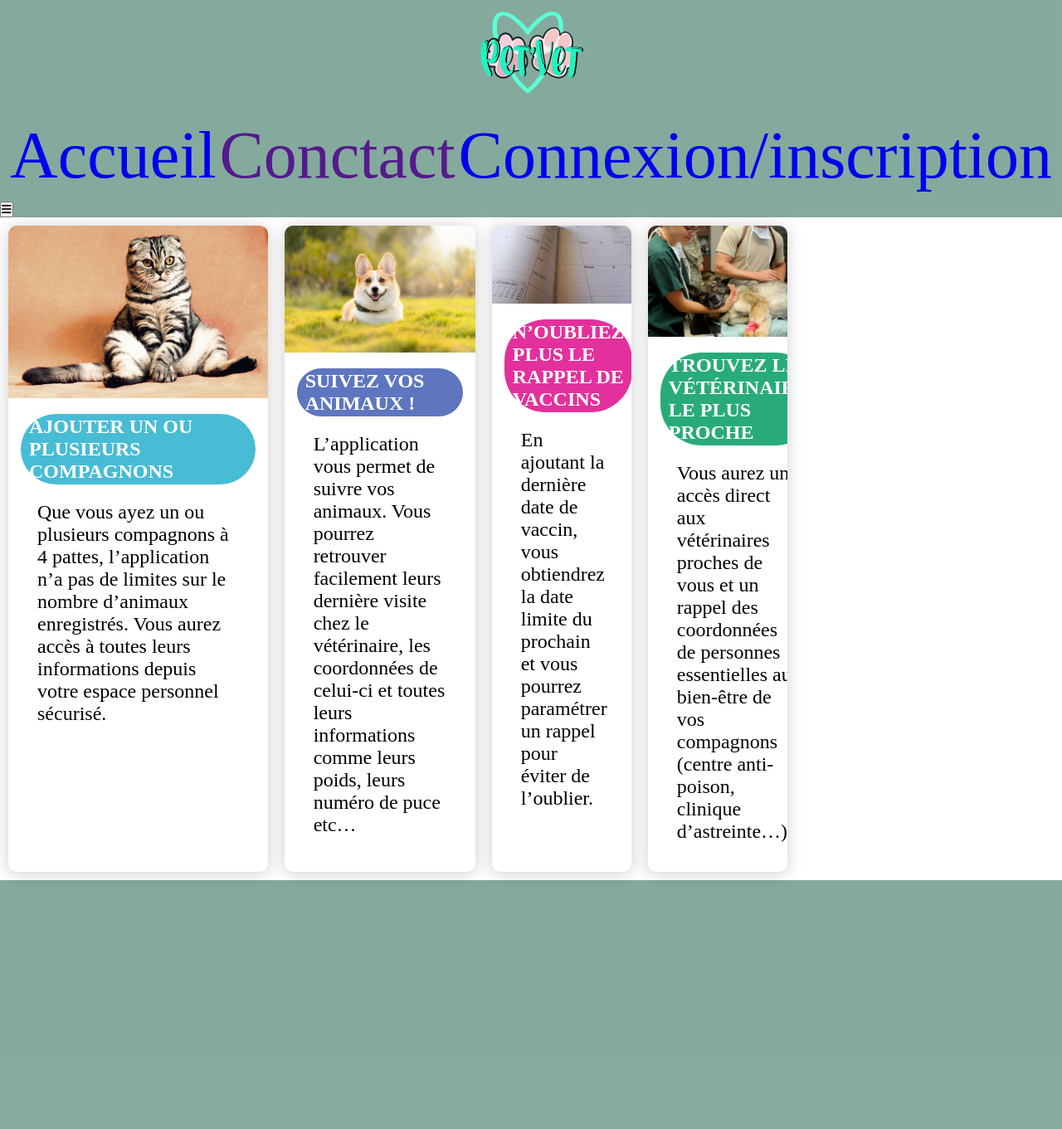
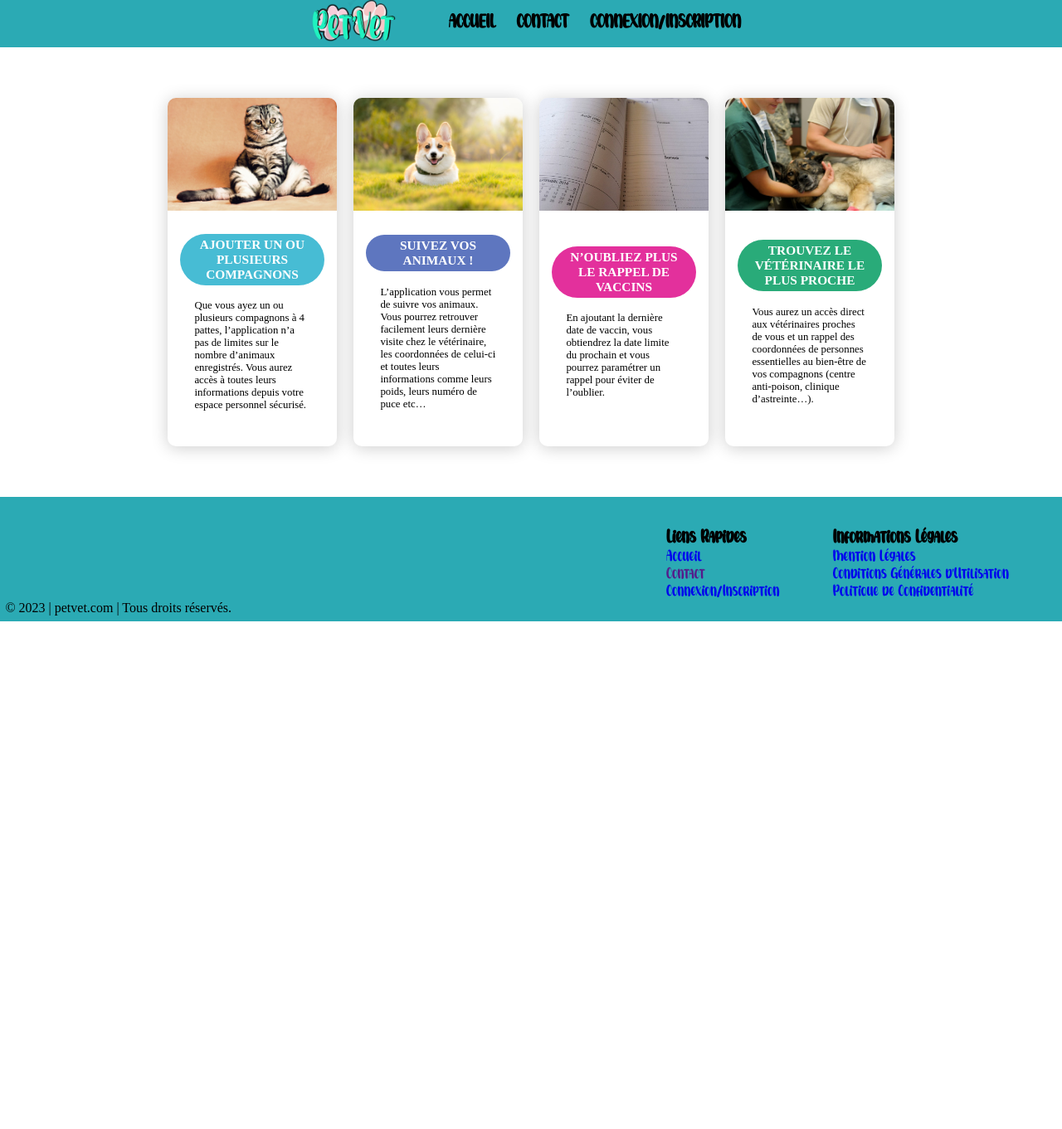
Before and after one commit to Faraore/Projet_site_app_Veto, a PHP site: page / in a window 1280 px wide. Shown: the whole page at 83% size. After the commit the page ends 749 px from the top, so only its background shows below. Run offline with PHP 8.4, Linux system fonts and the light colour scheme.

Commit message:
Finition page d'accueil

```diff
--- a/PetVet/includes/partials/cardAcceuil.php
+++ b/PetVet/includes/partials/cardAcceuil.php
@@ -1,4 +1,4 @@
-<div class="containerCard1">
+<div class="containerCard">
   <div class="card">
     <div class="card-header">
       <img src="public/images/cat.jpg" alt="photo d'un chat assis " />
@@ -8,10 +8,8 @@
       <p>
       Que vous ayez un ou plusieurs compagnons à 4 pattes, l’application n’a pas de limites sur le nombre d’animaux enregistrés. Vous aurez accès à toutes leurs informations depuis votre espace personnel sécurisé.
       </p>
-
     </div>
-</div>
-<div class="containerCard2">
+  </div>
   <div class="card">
     <div class="card-header">
       <img src="public/images/dog.jpg" alt="photo d'un chien alonger dans l'herbe " />
@@ -21,10 +19,8 @@
       <p>
       L’application vous permet de suivre vos animaux. Vous pourrez retrouver facilement leurs dernière visite chez le vétérinaire, les coordonnées de celui-ci et toutes leurs informations comme leurs poids, leurs numéro de puce etc…
       </p>
-
     </div>
-</div>
-<div class="containerCard3">
+  </div>
   <div class="card">
     <div class="card-header">
       <img src="public/images/agenda.jpg" alt="image d'un agenda ouvert" />
@@ -34,10 +30,8 @@
       <p>
       En ajoutant la dernière date de vaccin, vous obtiendrez la date limite du prochain et vous pourrez paramétrer un rappel pour éviter de l’oublier.
       </p>
-
     </div>
-</div>
-<div class="containerCard4">
+  </div>
   <div class="card">
     <div class="card-header">
       <img src="public/images/veterinary.jpg" alt="photo d'un chien en pleine consultation avec le vétérinaire" />
@@ -47,6 +41,5 @@
       <p>
       Vous aurez un accès direct aux vétérinaires proches de vous et un rappel des coordonnées de personnes essentielles au bien-être de vos compagnons (centre anti-poison, clinique d’astreinte…).
       </p>
-
     </div>
 </div>
--- a/PetVet/includes/partials/footer.php
+++ b/PetVet/includes/partials/footer.php
@@ -1,3 +1,17 @@
-<div class = "footer">
-
+<div class="main">
+    <ul class ="footer-menu">
+            <h3 class = "footer-title">Liens Rapides</h3>
+            <li><a href="index.php">Accueil</a></li>
+            <li><a href="">Contact</a></li>
+            <li><a href="includes/core/views/formConnexion.phtml">Connexion/Inscription</a></li>
+    </ul>
+    <ul class ="footer-menu">
+            <h3 class = "footer-title">Informations Légales</h3>
+            <li><a href="mentionLegales.php">Mention Légales</a></li>
+            <li><a href="cgu.php">Conditions Générales d'Utilisation</a></li>
+            <li><a href="rgpd.php">Politique de Confidentialité</a></li>
+    </ul>
 </div>
+<div class ="copyright">
+    © 2023 | petvet.com | Tous droits réservés.
+</div>
--- a/PetVet/includes/partials/header.php
+++ b/PetVet/includes/partials/header.php
@@ -1,3 +1,4 @@
-<div class="Logo">
+
+<!--<div class="Logo">
     <img src="public/images/Logo_Site_PetVet.png" alt="logo du site">
-</div>
+</div>-->
--- a/PetVet/includes/partials/navbarNoCo.php
+++ b/PetVet/includes/partials/navbarNoCo.php
@@ -1,9 +1,10 @@
-<ul>
-    <li><a href="index.php">Accueil</a></li>
-    <li><a href="">Conctact</a></li>
-    <li><a href="includes/core/views/formConnexion.phtml">Connexion/inscription</a></li>
-
-</ul>
-<div id="btnBurger">
-<button><i class="fa-solid fa-bars"></i></button>
-</div>
+<!--<a class = "Logo">
+    <img src="public/images/Logo_Site_PetVet.png" alt="logo du site">
+</a>-->
+<img class="logo" src="public/images/Logo_Site_PetVet.png" alt="logo du site">
+<a href="index.php">Accueil</a>
+<a href="">Contact</a>
+<a href="includes/core/views/formConnexion.phtml">Connexion/Inscription</a>
+<!--<div id="btnBurger">
+    <button><i class="fa-solid fa-bars"></i></button>
+</div>-->
--- a/PetVet/public/styles/style.css
+++ b/PetVet/public/styles/style.css
@@ -1,5 +1,14 @@
+@font-face {
+  font-family: 'Bubble';
+  src: url('/public/font/BubbleShine.ttf');
+}
+@media (max-width:720px)
+{
+    /*-----------------------------menu burger---------------------------------------*/
+}
+@media(min-width:720px)
+{
   /*--------reset all ------------------------------------------*/
-
   *{
     margin: 0;
     padding: 0;
@@ -8,56 +17,53 @@
   }
   /*-------------------------variable----------------------------------------*/
   :root{
-    --bg-primary: rgba(120, 162, 148, 0.906);
+    --bg-primary: rgba(6, 156, 167, 0.850);
     --fontColor: rgba(0, 0, 0);
   }
   /*--------------- style de mon header ------------*/
   body > header{
     width: 100%;
     background-color: var(--bg-primary);
-
-	align-items: center
   }
 
+  /*-------------------navBarNoCo---------------------------------------------------*/
 
-.Logo{
-
-    text-align: center;
-
-}
-.Logo > img{
-
-    width: 10%;
-}
-
-/*-------------------navBarNOco---------------------------------------------------*/
-body > header > nav > ul{
-    padding: 10px;
-    display: flex;
-    justify-content: space-around;
-    font-size: 5em;
-}
-
-
-/*-----------------------------menu burger---------------------------------------*/
-/*----------------------main----------------------------------------------*/
-main{
-    display: flex;
-    flex-wrap: wrap;
-}
-
-/*----------------------cardAcceuilStyle-----------------------------------------*/
-body > main > article {
-    display: flex;
+  body > header > nav {
+    width: 100%;
+    font-size: 1.8vw;
+    display:flex;
     justify-content: center;
     align-items: center;
+  }
+  .logo{
+    width: 8%;
+    padding-right:4%;
+    padding-bottom: 0.5%;
+  }
+  body > header > nav > a{
+    font-family: 'Bubble', sans-serif;
+    margin: 1%;
+    text-transform:uppercase;
+    font-weight: bold;
+    color: var(--fontColor);
+  }
+  body > header > nav > a:hover{
+    color: rgba(4, 118, 126, 0.85);
+  }
+  /*----------------------main----------------------------------------------*/
+
+  /*----------------------cardAccueilStyle-----------------------------------------*/
+  body > main > article {
     margin: 0;
     color: var(--fontColor);
   }
-  .containerCard1,.containerCard2,.containerCard3,.containerCard4 {
+  .containerCard{
     display: flex;
-    width: 100%;
-    justify-content: space-between;
+    margin-left: 15%;
+    margin-right: 15%;
+    margin-top : 4%;
+    margin-bottom : 4%;
+    width: 70%;
   }
   .card {
     margin: 10px;
@@ -65,7 +71,7 @@ body > main > article {
     border-radius: 10px;
     box-shadow: 0 2px 20px rgba(0, 0, 0, 0.2);
     overflow: hidden;
-    width: 33%;
+    width: 25%;
   }
   .card-header img {
     width: 100%;
@@ -79,14 +85,14 @@ body > main > article {
     padding: 15px;
     min-height: 250px;
   }
-
   .tag {
     background: #cccccc;
     border-radius: 50px;
-    font-size: 1.5rem;
+    font-size: 1.2vw;
     color: #fff;
-    padding: 2px 10px;
+    padding: 4px 20px;
     text-transform: uppercase;
+    text-align: center;
 
   }
   .tagCompagnon {
@@ -99,92 +105,110 @@ body > main > article {
     background-color: #e3309c;
   }
   .tagVeto{
-    background-color: rgb(41, 171, 121);
+    background-color: rgba(41, 171, 121, 1);
   }
-
   .card-body > p {
-    font-size: 1.5rem;
-    margin: 20px;
+    font-size: 1vw;
+    margin: 10%;
   }
   /*--------------------footer-------------------------------------------------*/
   body > footer{
     width: 100%;
     background-color: var(--bg-primary);
-   height: 300px;
+    height: 20%;
+    padding-top:3%;
   }
+  body > footer > .main{
+    display:flex;
+    flex-direction: row;
+    justify-content: flex-end;
+    font-family: 'Bubble', sans-serif;
+    font-size: 1.5vw;
+
+  }
+  .footer-menu{
+    display:flex;
+    flex-direction: column;
+    margin-right: 5%;
+  }
+  .copyright{
+    margin-left:.5%;
+    padding-bottom: .5%;
+  }
+
   /*----------------------------formConnexion----------------------------------------*/
-form {
+  form, .form {
     display: flex;
     justify-content: center;
     align-items: center;
     flex-direction: column;
   }
-
   .forms {
-  width: 30%;
-  height: 70%;
-  background: white;
+    width: 40%;
+    height: 100vh;
+    background: rgb(228, 227, 227);
+    box-shadow: .5em 0px 0px 0 rgba(rgb(34, 33, 33), 0.2);
+    font-family: "Source Sans Pro", sans-serif;
+    overflow: hidden;
     position: relative;
     display: grid;
     grid-template: 100% / 50% 50%;
-  box-shadow: 2px 2px 10px 0 rgba(#333, 0.2);
   }
-
   .form {
     width: 100%;
     height: 100%;
   }
-
   .heading {
-    font-size: 1.8em;
-    height: 20%;
+      font-size: 1.7vw;
+      height: 30%;
       text-align: center;
       color: green;
 
   }
-
   .signup{
       width:80%
   }
-
   .login{
       width:80%;
   }
-
-
   form {
     width: 100%;
   }
   input {
-    width: 90%;
+      width: 80%;
       border: 0;
-    border-bottom: 1px solid #aaa;
-    font-size: 0.9em;
+      padding: 2%;
+      border-bottom: 2px solid rgb(128, 127, 127);
+      font-size: 0.8vw;
       font-weight: 300;
-    color: grey;
+      color: rgb(99, 99, 99);
       letter-spacing: 0.11em;
-    margin:4%;
+      margin:3%;
     }
   input:focus {
         outline: 0;
         border-bottom: 1px solid rgba(darkgreen, 0.7);
         transition: 0.6s all ease;
-
   }
-
-
-.button {
+  .buttonForms {
     width: 100%;
     height: 15%;
     margin-top: 5%;
+    padding:.5%;
+    border-radius: .5em;
     border: 0;
     outline: 0;
     color: white;
-  font-size: 1.4em;
+    font-size: 1.4vw;
     font-weight: 400;
     position: relative;
     z-index: 3;
-  background: darkgreen;
+    background: #00B98C;
+    font-family: "Source Sans Pro", sans-serif;
+    cursor: pointer;
+  }
 
-
+  .buttonForms:hover{
+    background: #036e53;
   }
+}
```
Also changed, not shown: PetVet/includes/core/views/formConnexion.phtml (+4 -4 lines), PetVet/public/font/BubbleShine.ttf (added), PetVet/public/images/Logo_Site_PetVet.png, PetVet/public/images/agenda.jpg, PetVet/public/images/veterinary.jpg. Lines whose indentation alone changed are shown as unchanged.
